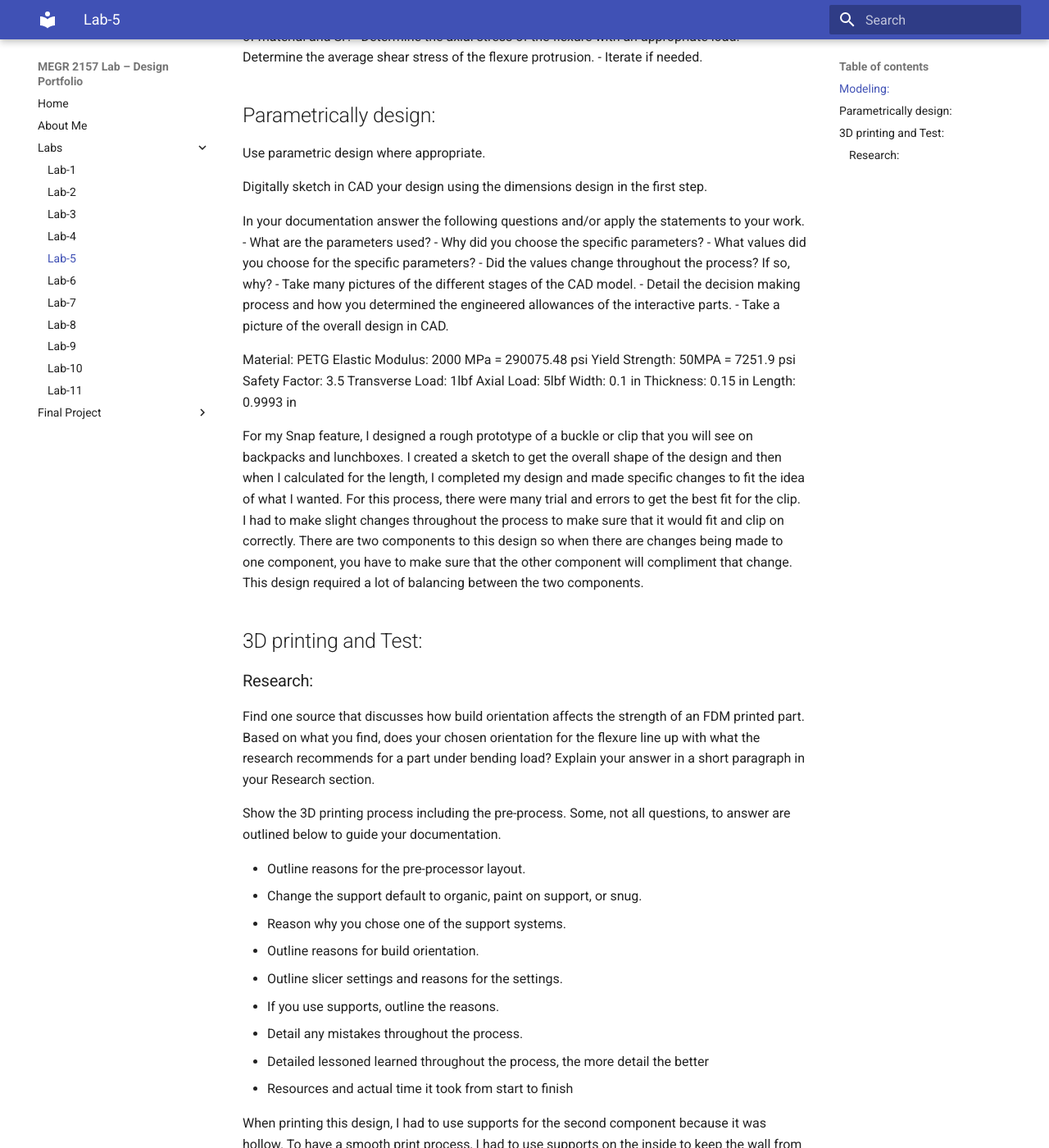
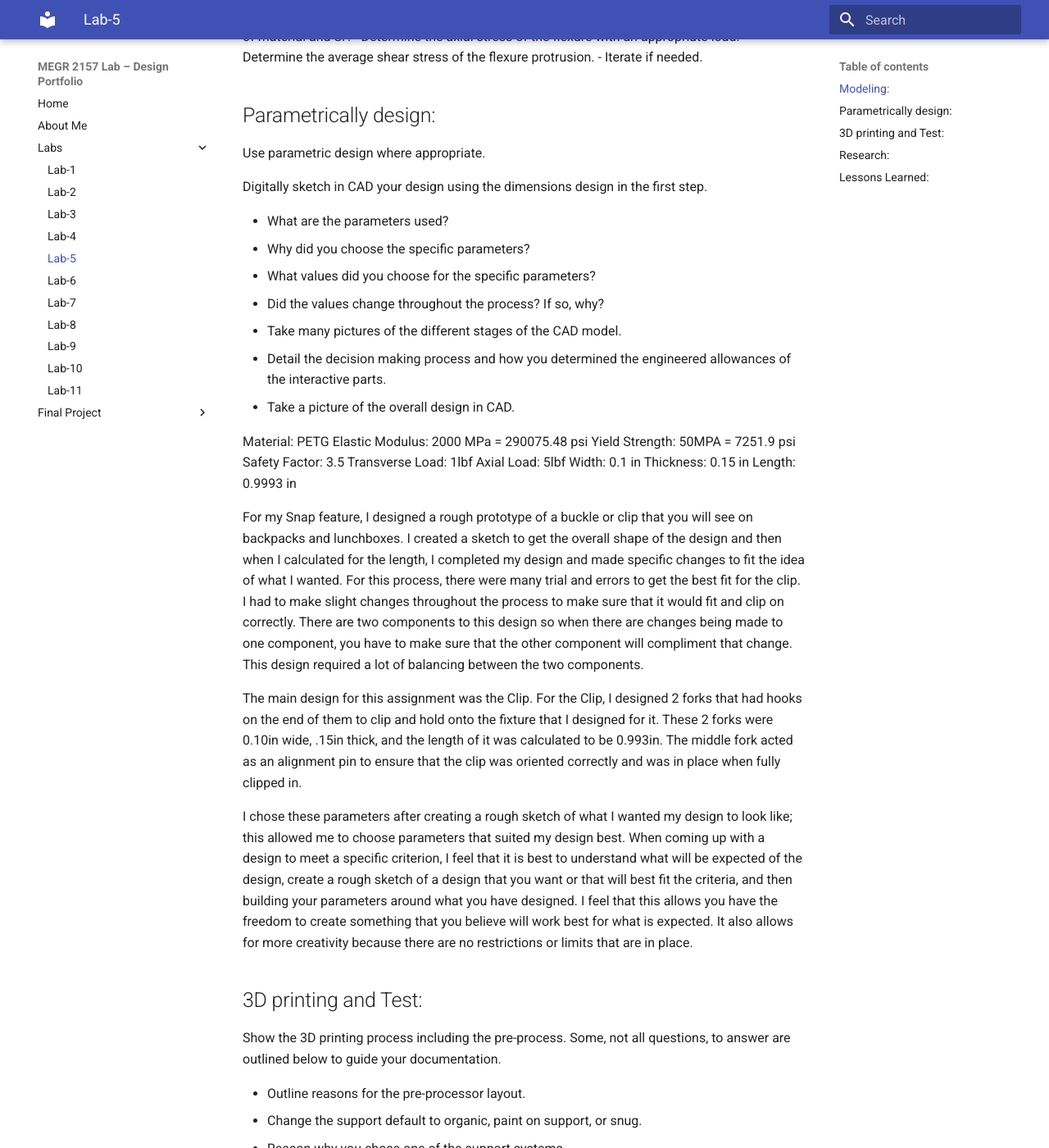
Before and after one commit to AndrewYang2428/andrewyang-megr2156-lab-portfolio, an MkDocs documentation site: the page built from docs/Labs/L05/index.md, in a window 1280 px wide and 1400 px high, scrolled down 519 px. Shown: the whole window at 82% size. Built offline with MkDocs 1.6.1 and Material for MkDocs 9.7.7, drawn with Linux system fonts in a browser that asks for light colours; some of the changed text lies outside the part shown.

Commit message:
Revise design documentation and 3D printing details
Updated documentation to clarify design parameters and 3D printing process. Enhanced explanations for design choices and research findings.

```diff
--- a/docs/Labs/L05/index.md
+++ b/docs/Labs/L05/index.md
@@ -22,7 +22,6 @@ Use parametric design where appropriate.
 
 Digitally sketch in CAD your design using the dimensions design in the first step.
 
-In your documentation answer the following questions and/or apply the statements to your work.
 - What are the parameters used?
 - Why did you choose the specific parameters?
 - What values did you choose for the specific parameters?
@@ -43,12 +42,11 @@ Length: 0.9993 in
 
 For my Snap feature, I designed a rough prototype of a buckle or clip that you will see on backpacks and lunchboxes. I created a sketch to get the overall shape of the design and then when I calculated for the length, I completed my design and made specific changes to fit the idea of what I wanted. For this process, there were many trial and errors to get the best fit for the clip. I had to make slight changes throughout the process to make sure that it would fit and clip on correctly. There are two components to this design so when there are changes being made to one component, you have to make sure that the other component will compliment that change. This design required a lot of balancing between the two components.
 
+The main design for this assignment was the Clip. For the Clip, I designed 2 forks that had hooks on the end of them to clip and hold onto the fixture that I designed for it. These 2 forks were 0.10in wide, .15in thick, and the length of it was calculated to be 0.993in. The middle fork acted as an alignment pin to ensure that the clip was oriented correctly and was in place when fully clipped in.
+
+I chose these parameters after creating a rough sketch of what I wanted my design to look like; this allowed me to choose parameters that suited my design best. When coming up with a design to meet a specific criterion, I feel that it is best to understand what will be expected of the design, create a rough sketch of a design that you want or that will best fit the criteria, and then building your parameters around what you have designed. I feel that this allows you have the freedom to create something that you believe will work best for what is expected. It also allows for more creativity because there are no restrictions or limits that are in place.
+
 ## 3D printing  and Test:
-### Research:
-
-Find one source that discusses how build orientation affects the strength of an FDM printed part. Based on what you find, does your chosen orientation for the flexure line up with what the research recommends for a part under bending load? Explain your answer in a short paragraph in your Research section.
-
-
 
 Show the 3D printing process including the pre-process. Some, not all questions, to answer are outlined below to guide your documentation.
 
@@ -63,3 +61,15 @@ Show the 3D printing process including the pre-process. Some, not all questions,
 - Resources and actual time it took from start to finish
 
 When printing this design, I had to use supports for the second component because it was hollow. To have a smooth print process, I had to use supports on the inside to keep the wall from collapsing in. I decided to use the grid support instead of using the organic or the snug support because I wanted to easily get the supports out without damaging the walls of the cover component. Since this was my first time using supports on a design, I had to figure out how to use the support tool on PrusasSlicer. It was very simple to figure it out, but when I printed out my first part, I didn't add enough supports to hold the top wall, so it caved in after a couple runs. The Clip didn't slide in smoothly either so I had to make some changes to the slot as well to make sure that they fit correctly.
+
+## Research:
+
+Find one source that discusses how build orientation affects the strength of an FDM printed part. Based on what you find, does your chosen orientation for the flexure line up with what the research recommends for a part under bending load? Explain your answer in a short paragraph in your Research section.
+
+Based on what I have researched, the orientation that is chosen has a great effect on the design and its physical properties. When orienting your design, it is important to find the best orientation to get the results that you want. For my design, I oriented my design to the best ability to keep most of its physical properties as well as being supported properly. This allowed my print to come out pretty well and be able to withstand the different forces that will be applied to the part to fulfill the snap feature. The shell lines run along the length of the bend, which helps improve the strength and reduces the risk of layer separation. Overall, I oriented my design correctly to get the best results for my part. I used supports in my design to get the shape that I needed and I placed them in the correct way for the layers to be lined correctly to not have any defects.
+
+Website #1: [https://cc3dlabs.com/print-orientation-in-3d-printing-a-practical-guide/](https://cc3dlabs.com/print-orientation-in-3d-printing-a-practical-guide/)
+
+Website #2: [https://www.hubs.com/knowledge-base/how-does-part-orientation-affect-3d-print/](https://www.hubs.com/knowledge-base/how-does-part-orientation-affect-3d-print/)
+
+## Lessons Learned:
```
